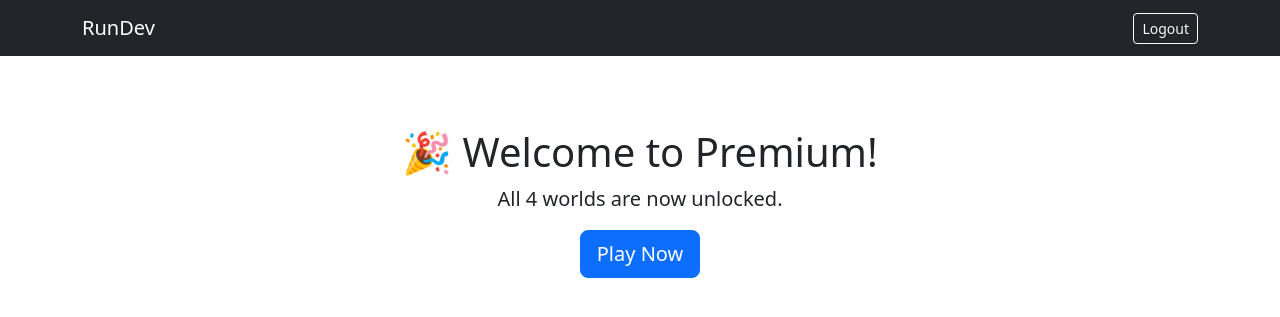
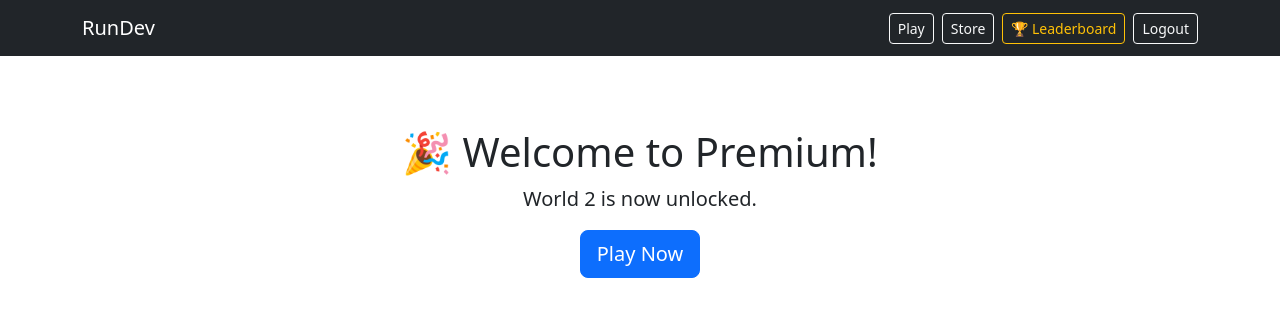
Before and after one commit to DonMarcao/RunDev, a Django app: page /payments/success/ in a window 1280 px wide. Shown: the top 317 px of the page. Run offline with Django 5.2, Linux system fonts and the light colour scheme; a user stored in the database is signed in; data comes from the database, SQL or seed files in the repository; both versions use the stored data as it was after the commit.

Commit message:
feat: unlock world 2 on premium purchase

```diff
--- a/payments/views.py
+++ b/payments/views.py
@@ -38,9 +38,9 @@ def checkout_view(request):
 def success_view(request):
     profile, _ = UserProfile.objects.get_or_create(user=request.user)
     profile.is_premium = True
+    profile.worlds_unlocked = 2  # Premium unlocks world 2 immediately
     profile.save()
     return render(request, 'payments/success.html')
-
 
 @login_required
 def cancel_view(request):
--- a/templates/base.html
+++ b/templates/base.html
@@ -10,11 +10,18 @@
     <nav class="navbar navbar-dark bg-dark">
         <div class="container">
             <a class="navbar-brand" href="/">RunDev</a>
-            <div>
+            <div class="d-flex gap-2">
                 {% if user.is_authenticated %}
+                    <a href="/game/" class="btn btn-outline-light btn-sm">Play</a>
+                    <a href="/store/" class="btn btn-outline-light btn-sm">Store</a>
+                    {% if user.userprofile.is_premium %}
+                        <a href="/leaderboard/" class="btn btn-outline-warning btn-sm">🏆 Leaderboard</a>
+                    {% else %}
+                        <a href="/payments/checkout/" class="btn btn-warning btn-sm">Unlock Premium</a>
+                    {% endif %}
                     <a href="/accounts/logout/" class="btn btn-outline-light btn-sm">Logout</a>
                 {% else %}
-                    <a href="/accounts/login/" class="btn btn-outline-light btn-sm me-2">Login</a>
+                    <a href="/accounts/login/" class="btn btn-outline-light btn-sm">Login</a>
                     <a href="/accounts/register/" class="btn btn-light btn-sm">Register</a>
                 {% endif %}
             </div>
--- a/templates/payments/success.html
+++ b/templates/payments/success.html
@@ -3,7 +3,7 @@
 {% block content %}
 <div class="text-center py-5">
     <h1>🎉 Welcome to Premium!</h1>
-    <p class="lead">All 4 worlds are now unlocked.</p>
+    <p class="lead">World 2 is now unlocked.</p>
     <a href="/game/" class="btn btn-primary btn-lg">Play Now</a>
 </div>
 {% endblock %}
```
Also changed, not shown: db.sqlite3.
